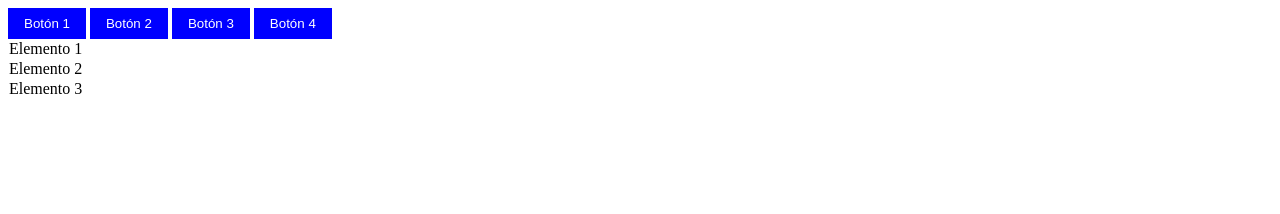
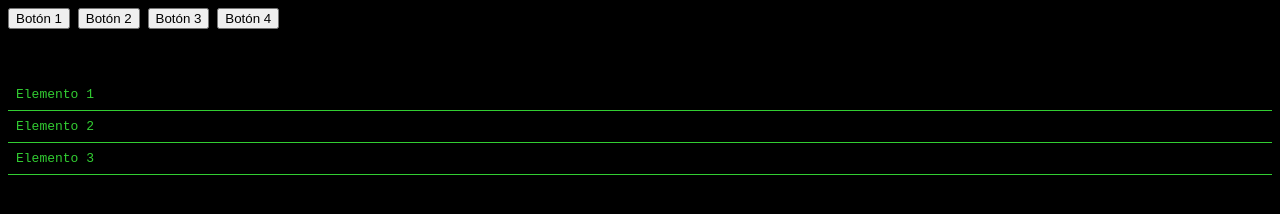
Before and after one commit to ReQiuYTPL/ReQiuYTPL.github.io, a plain HTML site: page index.html in a window 1280 px wide. Both pictures are taken after a click on the button "Botón 1". Drawn offline with Linux system fonts and the light colour scheme.

Commit message:
Update Style.css

```diff
--- a/Style.css
+++ b/Style.css
@@ -1,14 +1,37 @@
-/* Estilo para los botones del encabezado */
-#header button {
-  background-color: blue;
-  color: white;
-  padding: 8px 16px;
+body {
+  background-color: black;
+  color: limegreen;
+  font-family: monospace;
+}
+
+table {
+  border-collapse: collapse;
+  width: 100%;
+  margin: 50px 0;
+}
+
+th, td {
+  padding: 8px;
+  text-align: left;
+  border-bottom: 1px solid limegreen;
+}
+
+th {
+  background-color: limegreen;
+  color: black;
+}
+
+.btn {
+  background-color: limegreen;
+  color: black;
+  padding: 10px 20px;
   border: none;
   cursor: pointer;
+  font-size: 16px;
+  margin-right: 10px;
 }
 
-/* Estilo para la tabla */
-#data-table {
-  width: 100%;
-  border-collapse: collapse;
+.btn:hover {
+  background-color: black;
+  color: limegreen;
 }
```
